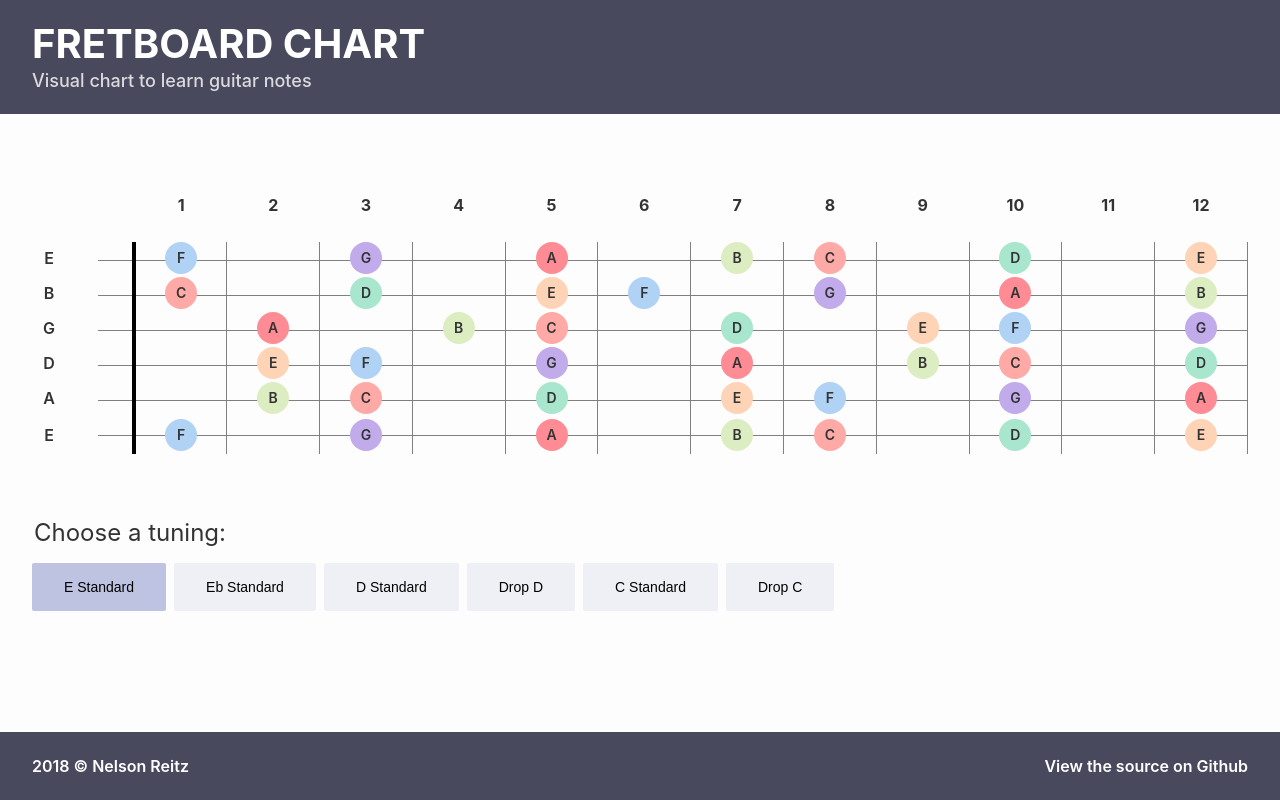
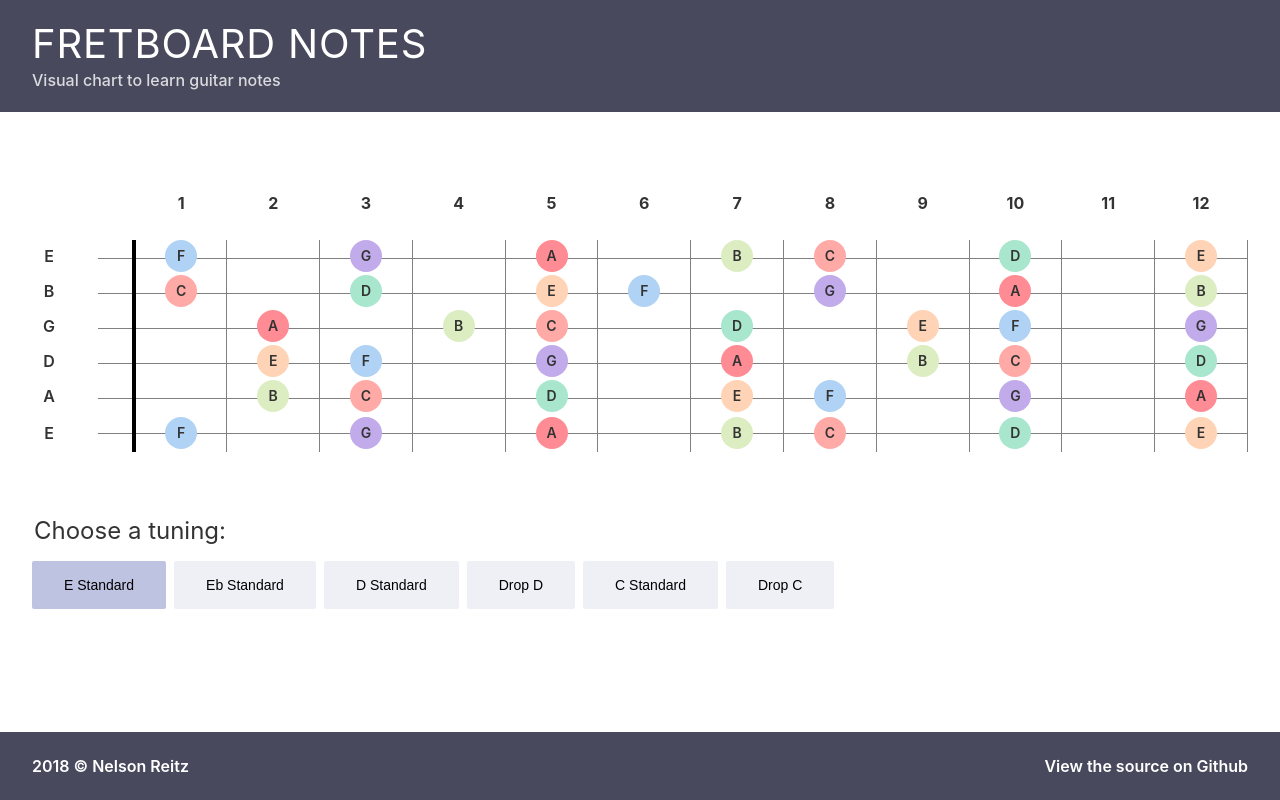
Before and after one commit to nelsonreitz/fretboard-notes, a React (Create React App) app: page / in a window 1280 px wide. Built offline with nearby package versions, Linux system fonts and the light colour scheme.

Commit message:
Change Sitetitle

```diff
--- a/public/index.html
+++ b/public/index.html
@@ -19,7 +19,7 @@
       work correctly both with client-side routing and a non-root public URL.
       Learn how to configure a non-root public URL by running `npm run build`.
     -->
-    <title>Fretboard chart | Learn guitar notes</title>
+    <title>Fretboard notes | Learn guitar notes</title>
   </head>
   <body>
     <noscript>
--- a/src/App.css
+++ b/src/App.css
@@ -21,5 +21,4 @@ a:hover {
   display: flex;
   min-height: 100vh;
   flex-direction: column;
-  background-color: #fdfdfd;
 }
--- a/src/Header.css
+++ b/src/Header.css
@@ -9,14 +9,15 @@
   margin-top: 0;
   margin-bottom: .5rem;
   font-size: 2.5rem;
+  font-weight: 400;
   text-transform: uppercase;
   line-height: 1;
+  letter-spacing: .02em;
 }
 
 .Header .SiteDescription {
   margin-top: 0;
   margin-bottom: 0;
-  font-size: 1.125rem;
   font-weight: 500;
   line-height: 1;
   opacity: .8;
--- a/src/Header.js
+++ b/src/Header.js
@@ -6,7 +6,7 @@ class Header extends Component {
     return (
       <header className="Header">
         <div className="Container">
-          <h1 className="Sitetitle">Fretboard Chart</h1>
+          <h1 className="Sitetitle">Fretboard Notes</h1>
           <p className="SiteDescription">Visual chart to learn guitar notes</p>
         </div>
       </header>
```
Also changed, not shown: 1 other file (tests, documents, lock files or other folders).
